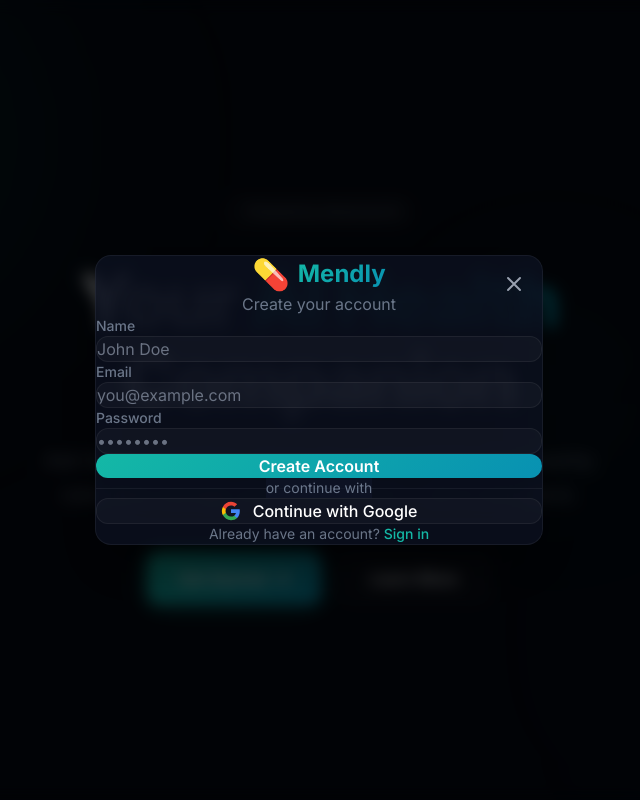
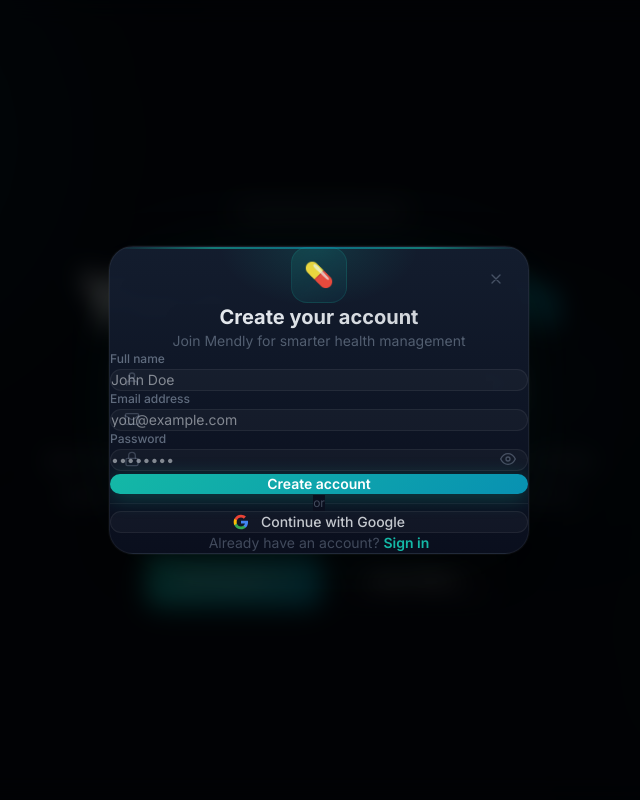
Before and after one commit to Satendra90390/Mendly, a Next.js app in the folder frontend/: page / in a window 1280 px wide. Both pictures are taken after a click on the button "Get Started". Shown: the top 800 px of the page, without its empty margins (321-961 px from the left). Built offline with nearby package versions, Linux system fonts and the light colour scheme.

Commit message:
improved auth modal with icons, password toggle, animations, and better styling

```diff
--- a/frontend/src/components/auth-modal.tsx
+++ b/frontend/src/components/auth-modal.tsx
@@ -1,6 +1,6 @@
 "use client";
 
-import { useState } from "react";
+import { useState, useEffect, useRef } from "react";
 import { useAuth } from "@/lib/auth-context";
 import { API_BASE } from "@/lib/config";
 
@@ -15,8 +15,22 @@
   const [email, setEmail] = useState("");
   const [password, setPassword] = useState("");
   const [name, setName] = useState("");
+  const [showPassword, setShowPassword] = useState(false);
   const [error, setError] = useState("");
   const [loading, setLoading] = useState(false);
+  const [mounted, setMounted] = useState(false);
+  const [shake, setShake] = useState(false);
+  const cardRef = useRef<HTMLDivElement>(null);
+
+  useEffect(() => { requestAnimationFrame(() => setMounted(true)); }, []);
+
+  useEffect(() => {
+    setError("");
+    setEmail("");
+    setPassword("");
+    setName("");
+    setShowPassword(false);
+  }, [mode]);
 
   const handleSubmit = async (e: React.FormEvent) => {
     e.preventDefault();
@@ -25,10 +39,7 @@
 
     try {
       const endpoint = mode === "login" ? "/auth/login" : "/auth/signup";
-      const body =
-        mode === "login"
-          ? { email, password }
-          : { email, password, name };
+      const body = mode === "login" ? { email, password } : { email, password, name };
 
       const res = await fetch(`${API_BASE}${endpoint}`, {
         method: "POST",
@@ -39,13 +50,16 @@
       const data = await res.json();
 
       if (!res.ok) {
-        setError(data.message || "Something went wrong");
+        setError(data.message || data.detail || "Something went wrong");
+        setShake(true);
+        setTimeout(() => setShake(false), 500);
         return;
       }
 
       login(data.token, data.user);
-      onClose();
-    } catch (err) {
+      setMounted(false);
+      setTimeout(onClose, 200);
+    } catch {
       setError("Network error. Please try again.");
     } finally {
       setLoading(false);
@@ -59,145 +73,222 @@
   return (
     <div
       className="fixed inset-0 z-50 flex items-center justify-center p-4"
-      style={{ backgroundColor: "rgba(0, 0, 0, 0.7)", backdropFilter: "blur(8px)" }}
+      style={{
+        backgroundColor: mounted ? "rgba(0, 0, 0, 0.75)" : "rgba(0, 0, 0, 0)",
+        backdropFilter: "blur(12px)",
+        transition: "all 0.3s ease",
+      }}
       onClick={onClose}
     >
       <div
-        className="relative w-full max-w-md rounded-2xl p-8"
+        ref={cardRef}
+        className="relative w-full max-w-[420px] overflow-hidden"
         style={{
-          background: "rgba(15, 23, 42, 0.6)",
-          backdropFilter: "blur(24px)",
+          background: "linear-gradient(180deg, rgba(20, 30, 48, 0.95) 0%, rgba(10, 15, 30, 0.98) 100%)",
+          backdropFilter: "blur(40px)",
+          borderRadius: "1.5rem",
           border: "1px solid rgba(255, 255, 255, 0.06)",
-          boxShadow: "0 25px 50px -12px rgba(0, 0, 0, 0.5)",
+          boxShadow: "0 0 0 1px rgba(255, 255, 255, 0.03), 0 25px 60px -12px rgba(0, 0, 0, 0.6), 0 0 120px -40px rgba(20, 184, 166, 0.12)",
+          transform: mounted ? (shake ? "translateX(-6px)" : "translateY(0) scale(1)") : "translateY(20px) scale(0.96)",
+          opacity: mounted ? 1 : 0,
+          transition: shake
+            ? "transform 0.08s ease"
+            : "transform 0.4s cubic-bezier(0.16, 1, 0.3, 1), opacity 0.3s ease",
         }}
         onClick={(e) => e.stopPropagation()}
       >
+        {/* Decorative top gradient line */}
+        <div style={{
+          position: "absolute", top: 0, left: 0, right: 0, height: "2px",
+          background: "linear-gradient(90deg, transparent, #14B8A6, #0891B2, #14B8A6, transparent)",
+          opacity: 0.6,
+        }} />
+
+        {/* Decorative glow */}
+        <div style={{
+          position: "absolute", top: "-60px", left: "50%", transform: "translateX(-50%)",
+          width: "200px", height: "120px", borderRadius: "50%",
+          background: "radial-gradient(ellipse, rgba(20, 184, 166, 0.15), transparent 70%)",
+          pointerEvents: "none",
+        }} />
+
+        <div className="p-8 pb-7">
+          {/* Close button */}
           <button
-          onClick={onClose}
-          className="absolute top-4 right-4 text-gray-400 hover:text-white transition-colors"
+            onClick={() => { setMounted(false); setTimeout(onClose, 200); }}
+            className="absolute top-4 right-4 w-8 h-8 rounded-full flex items-center justify-center transition-all duration-200 hover:bg-white/5"
+            style={{ color: "rgba(148, 163, 184, 0.4)" }}
           >
-          <svg xmlns="http://www.w3.org/2000/svg" className="h-6 w-6" fill="none" viewBox="0 0 24 24" stroke="currentColor">
-            <path strokeLinecap="round" strokeLinejoin="round" strokeWidth={2} d="M6 18L18 6M6 6l12 12" />
+            <svg width="16" height="16" viewBox="0 0 24 24" fill="none" stroke="currentColor" strokeWidth="2" strokeLinecap="round">
+              <path d="M18 6L6 18M6 6l12 12" />
             </svg>
           </button>
 
-        <div className="text-center mb-8">
-          <div className="flex items-center justify-center gap-2 mb-2">
-            <span className="text-3xl">💊</span>
-            <h1
-              className="text-2xl font-bold"
-              style={{
-                background: "linear-gradient(135deg, #14B8A6, #0891B2)",
-                WebkitBackgroundClip: "text",
-                WebkitTextFillColor: "transparent",
-              }}
-            >
-              Mendly
+          {/* Logo + Title */}
+          <div className="text-center mb-7">
+            <div className="inline-flex items-center justify-center w-14 h-14 rounded-2xl mb-4" style={{
+              background: "linear-gradient(135deg, rgba(20, 184, 166, 0.15), rgba(8, 145, 178, 0.08))",
+              border: "1px solid rgba(20, 184, 166, 0.15)",
+            }}>
+              <span className="text-2xl">💊</span>
+            </div>
+            <h1 className="text-xl font-bold mb-1" style={{
+              background: "linear-gradient(135deg, #F1F5F9, rgba(241, 245, 249, 0.8))",
+              WebkitBackgroundClip: "text", WebkitTextFillColor: "transparent",
+            }}>
+              {mode === "login" ? "Welcome back" : "Create your account"}
             </h1>
-          </div>
-          <p style={{ color: "rgba(148, 163, 184, 0.7)" }}>
-            {mode === "login" ? "Welcome back" : "Create your account"}
+            <p className="text-sm" style={{ color: "rgba(148, 163, 184, 0.5)" }}>
+              {mode === "login" ? "Sign in to continue to Mendly" : "Join Mendly for smarter health management"}
             </p>
           </div>
 
+          {/* Error */}
           {error && (
-          <div className="mb-4 p-3 rounded-lg text-sm" style={{ backgroundColor: "rgba(239, 68, 68, 0.1)", border: "1px solid rgba(239, 68, 68, 0.2)", color: "#FCA5A5" }}>
+            <div className="mb-5 px-4 py-3 rounded-xl text-sm flex items-center gap-2.5" style={{
+              background: "rgba(239, 68, 68, 0.08)",
+              border: "1px solid rgba(239, 68, 68, 0.15)",
+              color: "#FCA5A5",
+              animation: "fade-in 0.3s ease",
+            }}>
+              <svg width="16" height="16" viewBox="0 0 24 24" fill="none" stroke="#EF4444" strokeWidth="2" strokeLinecap="round" className="flex-shrink-0">
+                <circle cx="12" cy="12" r="10" /><path d="M12 8v4M12 16h.01" />
+              </svg>
               {error}
             </div>
           )}
 
-        <form onSubmit={handleSubmit} className="space-y-4">
+          {/* Form */}
+          <form onSubmit={handleSubmit} className="space-y-3.5">
             {mode === "signup" && (
-            <div>
-              <label className="block text-sm font-medium mb-1.5" style={{ color: "rgba(148, 163, 184, 0.7)" }}>
-                Name
+              <div style={{ animation: "fade-in 0.3s ease" }}>
+                <label className="block text-xs font-medium mb-1.5 ml-1" style={{ color: "rgba(148, 163, 184, 0.6)" }}>
+                  Full name
                 </label>
+                <div className="relative">
+                  <span className="absolute left-3.5 top-1/2 -translate-y-1/2" style={{ color: "rgba(148, 163, 184, 0.3)" }}>
+                    <svg width="16" height="16" viewBox="0 0 24 24" fill="none" stroke="currentColor" strokeWidth="2" strokeLinecap="round"><path d="M20 21v-2a4 4 0 00-4-4H8a4 4 0 00-4 4v2" /><circle cx="12" cy="7" r="4" /></svg>
+                  </span>
                   <input
-                type="text"
-                value={name}
-                onChange={(e) => setName(e.target.value)}
-                className="w-full px-4 py-3 rounded-xl text-white placeholder-gray-500 focus:outline-none focus:ring-2"
+                    type="text" value={name} onChange={(e) => setName(e.target.value)}
+                    className="w-full pl-10 pr-4 py-3 rounded-xl text-sm outline-none transition-all duration-200"
                     style={{
                       backgroundColor: "rgba(255, 255, 255, 0.03)",
                       border: "1px solid rgba(255, 255, 255, 0.06)",
-                  focusRingColor: "#14B8A6",
+                      color: "#F1F5F9",
                     }}
-                placeholder="John Doe"
-                required
+                    onFocus={(e) => e.currentTarget.style.borderColor = "rgba(20, 184, 166, 0.4)"}
+                    onBlur={(e) => e.currentTarget.style.borderColor = "rgba(255, 255, 255, 0.06)"}
+                    placeholder="John Doe" required
                   />
+                </div>
               </div>
             )}
 
             <div>
-            <label className="block text-sm font-medium mb-1.5" style={{ color: "rgba(148, 163, 184, 0.7)" }}>
-              Email
+              <label className="block text-xs font-medium mb-1.5 ml-1" style={{ color: "rgba(148, 163, 184, 0.6)" }}>
+                Email address
               </label>
+              <div className="relative">
+                <span className="absolute left-3.5 top-1/2 -translate-y-1/2" style={{ color: "rgba(148, 163, 184, 0.3)" }}>
+                  <svg width="16" height="16" viewBox="0 0 24 24" fill="none" stroke="currentColor" strokeWidth="2" strokeLinecap="round"><rect width="20" height="16" x="2" y="4" rx="2" /><path d="M22 7l-8.97 5.7a1.94 1.94 0 01-2.06 0L2 7" /></svg>
+                </span>
                 <input
-              type="email"
-              value={email}
-              onChange={(e) => setEmail(e.target.value)}
-              className="w-full px-4 py-3 rounded-xl text-white placeholder-gray-500 focus:outline-none focus:ring-2"
+                  type="email" value={email} onChange={(e) => setEmail(e.target.value)}
+                  className="w-full pl-10 pr-4 py-3 rounded-xl text-sm outline-none transition-all duration-200"
                   style={{
                     backgroundColor: "rgba(255, 255, 255, 0.03)",
                     border: "1px solid rgba(255, 255, 255, 0.06)",
-                focusRingColor: "#14B8A6",
+                    color: "#F1F5F9",
                   }}
-              placeholder="you@example.com"
-              required
+                  onFocus={(e) => e.currentTarget.style.borderColor = "rgba(20, 184, 166, 0.4)"}
+                  onBlur={(e) => e.currentTarget.style.borderColor = "rgba(255, 255, 255, 0.06)"}
+                  placeholder="you@example.com" required
                 />
+              </div>
             </div>
 
             <div>
-            <label className="block text-sm font-medium mb-1.5" style={{ color: "rgba(148, 163, 184, 0.7)" }}>
+              <label className="block text-xs font-medium mb-1.5 ml-1" style={{ color: "rgba(148, 163, 184, 0.6)" }}>
                 Password
               </label>
+              <div className="relative">
+                <span className="absolute left-3.5 top-1/2 -translate-y-1/2" style={{ color: "rgba(148, 163, 184, 0.3)" }}>
+                  <svg width="16" height="16" viewBox="0 0 24 24" fill="none" stroke="currentColor" strokeWidth="2" strokeLinecap="round"><rect width="18" height="11" x="3" y="11" rx="2" ry="2" /><path d="M7 11V7a5 5 0 0110 0v4" /></svg>
+                </span>
                 <input
-              type="password"
-              value={password}
-              onChange={(e) => setPassword(e.target.value)}
-              className="w-full px-4 py-3 rounded-xl text-white placeholder-gray-500 focus:outline-none focus:ring-2"
+                  type={showPassword ? "text" : "password"}
+                  value={password} onChange={(e) => setPassword(e.target.value)}
+                  className="w-full pl-10 pr-11 py-3 rounded-xl text-sm outline-none transition-all duration-200"
                   style={{
                     backgroundColor: "rgba(255, 255, 255, 0.03)",
                     border: "1px solid rgba(255, 255, 255, 0.06)",
-                focusRingColor: "#14B8A6",
+                    color: "#F1F5F9",
                   }}
-              placeholder="••••••••"
-              required
+                  onFocus={(e) => e.currentTarget.style.borderColor = "rgba(20, 184, 166, 0.4)"}
+                  onBlur={(e) => e.currentTarget.style.borderColor = "rgba(255, 255, 255, 0.06)"}
+                  placeholder="••••••••" required
                 />
+                <button
+                  type="button" onClick={() => setShowPassword(!showPassword)}
+                  className="absolute right-3 top-1/2 -translate-y-1/2 p-1 rounded-md transition-colors hover:bg-white/5"
+                  style={{ color: "rgba(148, 163, 184, 0.4)" }}
+                >
+                  {showPassword ? (
+                    <svg width="16" height="16" viewBox="0 0 24 24" fill="none" stroke="currentColor" strokeWidth="2" strokeLinecap="round"><path d="M17.94 17.94A10.07 10.07 0 0112 20c-7 0-11-8-11-8a18.45 18.45 0 015.06-5.94M9.9 4.24A9.12 9.12 0 0112 4c7 0 11 8 11 8a18.5 18.5 0 01-2.16 3.19m-6.72-1.07a3 3 0 11-4.24-4.24" /><line x1="1" y1="1" x2="23" y2="23" /></svg>
+                  ) : (
+                    <svg width="16" height="16" viewBox="0 0 24 24" fill="none" stroke="currentColor" strokeWidth="2" strokeLinecap="round"><path d="M1 12s4-8 11-8 11 8 11 8-4 8-11 8-11-8-11-8z" /><circle cx="12" cy="12" r="3" /></svg>
+                  )}
+                </button>
+              </div>
             </div>
 
             <button
-            type="submit"
-            disabled={loading}
-            className="w-full py-3 rounded-xl font-semibold text-white transition-all duration-200 hover:opacity-90 disabled:opacity-50"
+              type="submit" disabled={loading}
+              className="w-full py-3 rounded-xl font-semibold text-sm text-white transition-all duration-200 disabled:opacity-50 mt-1"
               style={{
                 background: "linear-gradient(135deg, #14B8A6, #0891B2)",
+                boxShadow: loading ? "none" : "0 4px 20px rgba(20, 184, 166, 0.3)",
               }}
+              onMouseEnter={(e) => { if (!loading) e.currentTarget.style.boxShadow = "0 6px 28px rgba(20, 184, 166, 0.4)"; }}
+              onMouseLeave={(e) => { if (!loading) e.currentTarget.style.boxShadow = "0 4px 20px rgba(20, 184, 166, 0.3)"; }}
             >
-            {loading ? "Loading..." : mode === "login" ? "Sign In" : "Create Account"}
+              {loading ? (
+                <span className="flex items-center justify-center gap-2">
+                  <svg className="animate-spin" width="16" height="16" viewBox="0 0 24 24" fill="none" stroke="currentColor" strokeWidth="2"><circle cx="12" cy="12" r="10" strokeOpacity="0.3" /><path d="M12 2a10 10 0 0110 10" /></svg>
+                  {mode === "login" ? "Signing in..." : "Creating account..."}
+                </span>
+              ) : (
+                mode === "login" ? "Sign in" : "Create account"
+              )}
             </button>
           </form>
 
-        <div className="relative my-6">
+          {/* Divider */}
+          <div className="relative my-5">
             <div className="absolute inset-0 flex items-center">
-            <div className="w-full border-t" style={{ borderColor: "rgba(255, 255, 255, 0.06)" }}></div>
+              <div className="w-full border-t" style={{ borderColor: "rgba(255, 255, 255, 0.05)" }} />
             </div>
-          <div className="relative flex justify-center text-sm">
-            <span className="px-2" style={{ backgroundColor: "rgba(15, 23, 42, 0.6)", color: "rgba(148, 163, 184, 0.7)" }}>
-              or continue with
+            <div className="relative flex justify-center text-xs">
+              <span className="px-3" style={{ backgroundColor: "rgba(10, 15, 30, 1)", color: "rgba(148, 163, 184, 0.4)" }}>
+                or
               </span>
             </div>
           </div>
 
+          {/* Google */}
           <button
             onClick={handleGoogleLogin}
-          className="w-full py-3 rounded-xl font-medium text-white flex items-center justify-center gap-3 transition-all duration-200 hover:opacity-90"
+            className="w-full py-3 rounded-xl font-medium text-sm flex items-center justify-center gap-3 transition-all duration-200"
             style={{
               backgroundColor: "rgba(255, 255, 255, 0.03)",
               border: "1px solid rgba(255, 255, 255, 0.06)",
+              color: "rgba(241, 245, 249, 0.8)",
             }}
+            onMouseEnter={(e) => e.currentTarget.style.backgroundColor = "rgba(255, 255, 255, 0.06)"}
+            onMouseLeave={(e) => e.currentTarget.style.backgroundColor = "rgba(255, 255, 255, 0.03)"}
           >
-          <svg className="w-5 h-5" viewBox="0 0 24 24">
+            <svg className="w-4 h-4" viewBox="0 0 24 24">
               <path fill="#4285F4" d="M22.56 12.25c0-.78-.07-1.53-.2-2.25H12v4.26h5.92c-.26 1.37-1.04 2.53-2.21 3.31v2.77h3.57c2.08-1.92 3.28-4.74 3.28-8.09z" />
               <path fill="#34A853" d="M12 23c2.97 0 5.46-.98 7.28-2.66l-3.57-2.77c-.98.66-2.23 1.06-3.71 1.06-2.86 0-5.29-1.93-6.16-4.53H2.18v2.84C3.99 20.53 7.7 23 12 23z" />
               <path fill="#FBBC05" d="M5.84 14.09c-.22-.66-.35-1.36-.35-2.09s.13-1.43.35-2.09V7.07H2.18C1.43 8.55 1 10.22 1 12s.43 3.45 1.18 4.93l2.85-2.22.81-.62z" />
@@ -206,17 +297,21 @@
             Continue with Google
           </button>
 
-        <p className="mt-6 text-center text-sm" style={{ color: "rgba(148, 163, 184, 0.7)" }}>
-          {mode === "login" ? "Don't have an account? " : "Already have an account? "}
+          {/* Switch mode */}
+          <p className="mt-5 text-center text-sm" style={{ color: "rgba(148, 163, 184, 0.4)" }}>
+            {mode === "login" ? "New to Mendly? " : "Already have an account? "}
             <button
               onClick={() => onSwitch(mode === "login" ? "signup" : "login")}
-            className="font-medium hover:underline"
+              className="font-semibold transition-colors duration-200"
               style={{ color: "#14B8A6" }}
+              onMouseEnter={(e) => e.currentTarget.style.color = "#2DD4BF"}
+              onMouseLeave={(e) => e.currentTarget.style.color = "#14B8A6"}
             >
-            {mode === "login" ? "Sign up" : "Sign in"}
+              {mode === "login" ? "Create an account" : "Sign in"}
             </button>
           </p>
         </div>
       </div>
+    </div>
   );
 }
```
Lines whose indentation alone changed are shown as unchanged.
